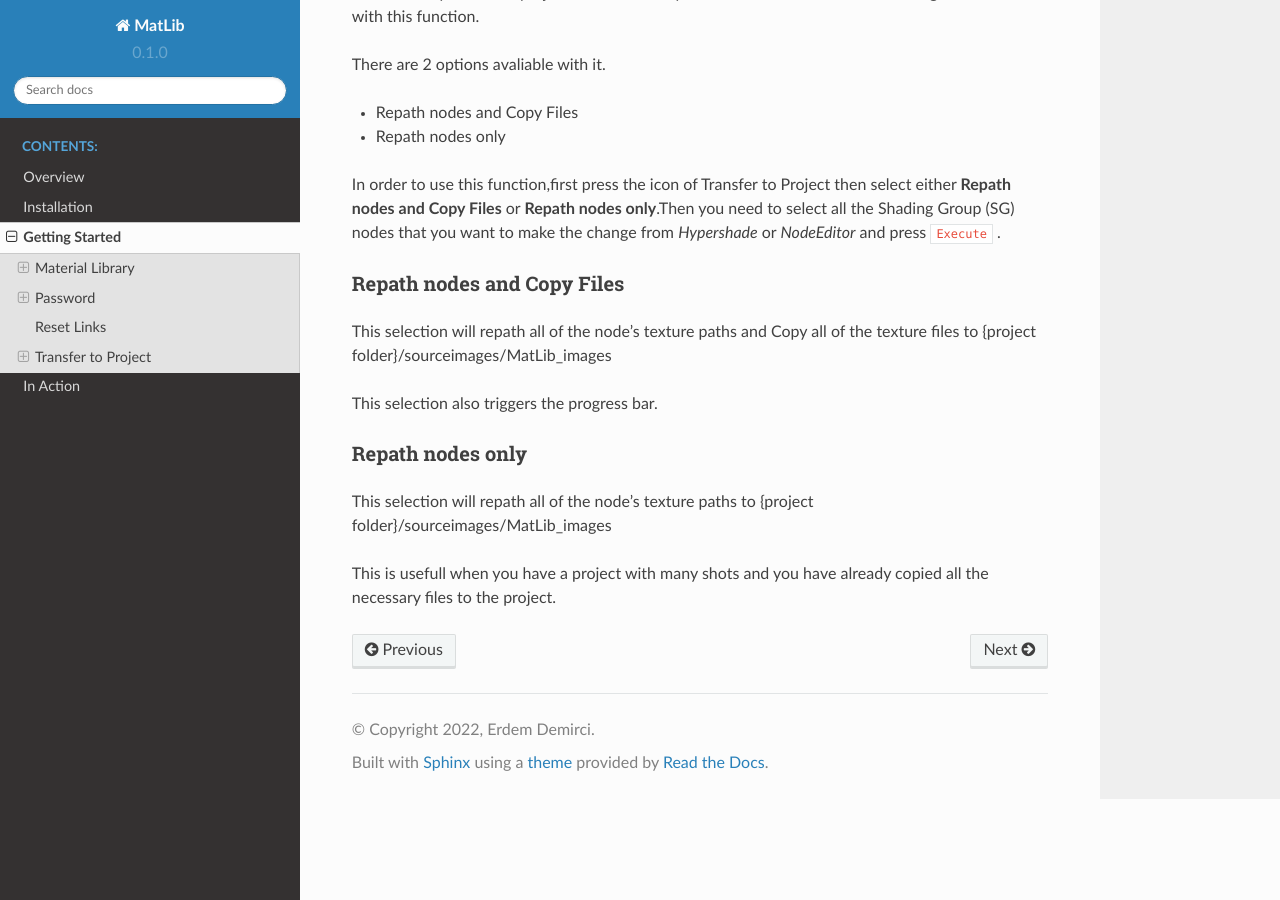
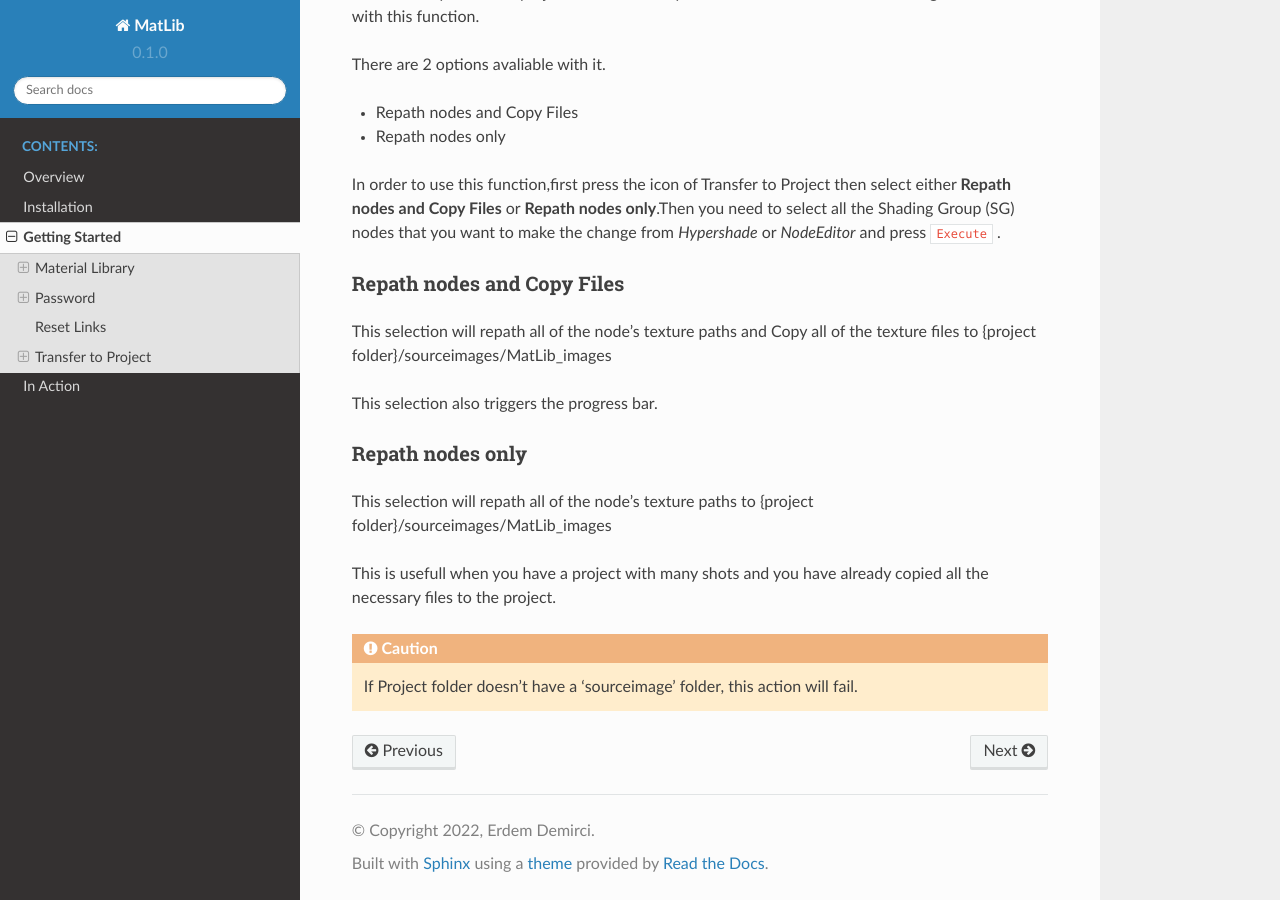
Before and after one commit to erdemirci/MatLib, a Sphinx documentation site: the page built from docs/source/getting_started.rst, in a window 1280 px wide and 900 px high, scrolled down 16560 px. Built offline with Sphinx 7.4.7 and the Read the Docs theme 2.0.0, drawn with Linux system fonts in a browser that asks for light colours.

Commit message:
Update getting_started.rst

```diff
--- a/docs/source/getting_started.rst
+++ b/docs/source/getting_started.rst
@@ -387,3 +387,6 @@ Repath nodes only
 This selection will repath all of the node's texture paths to {project folder}/sourceimages/MatLib_images
 
 This is usefull when you have a project with many shots and you have already copied all the necessary files to the project.
+
+.. caution::
+   If Project folder doesn't have a 'sourceimage' folder, this action will fail.
```
